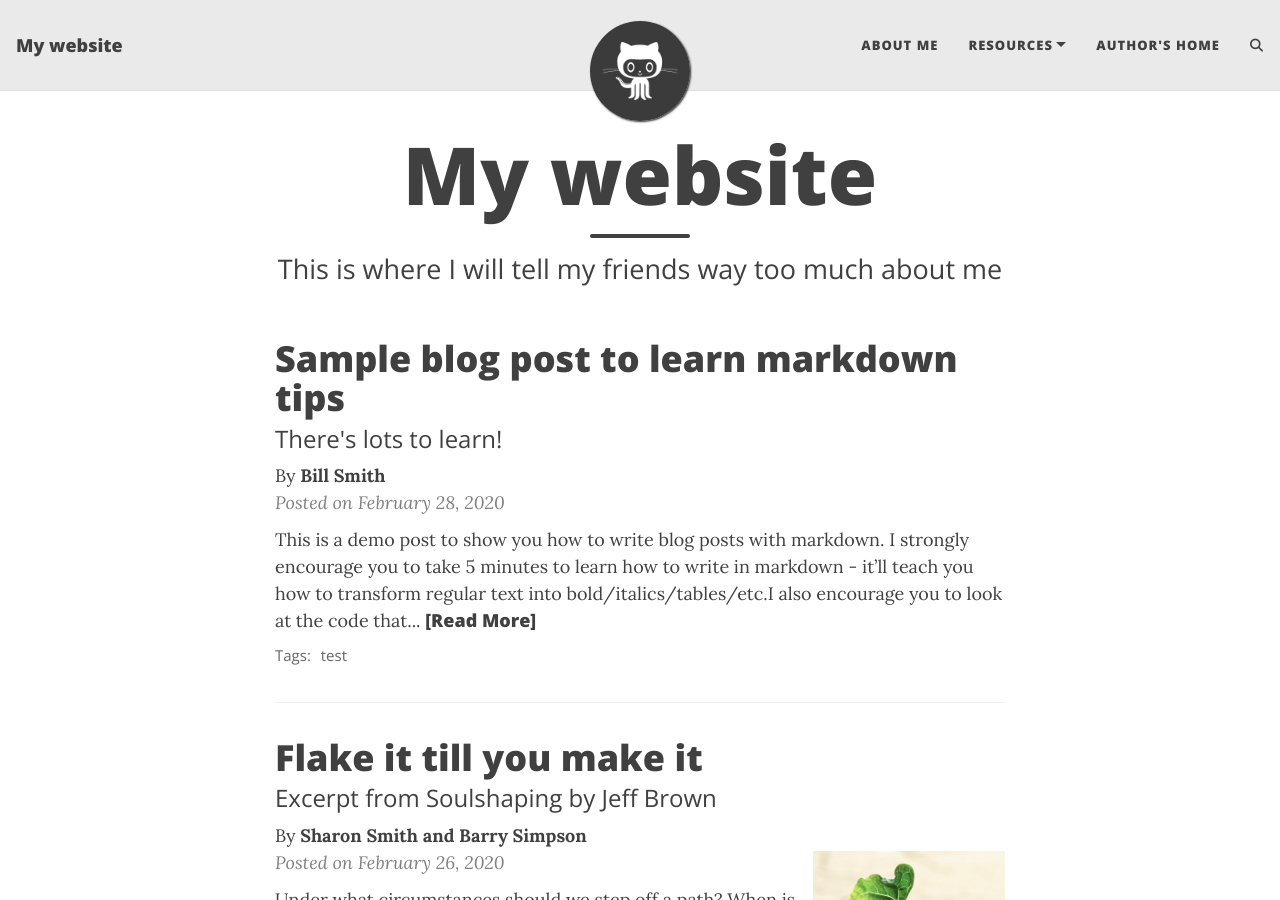
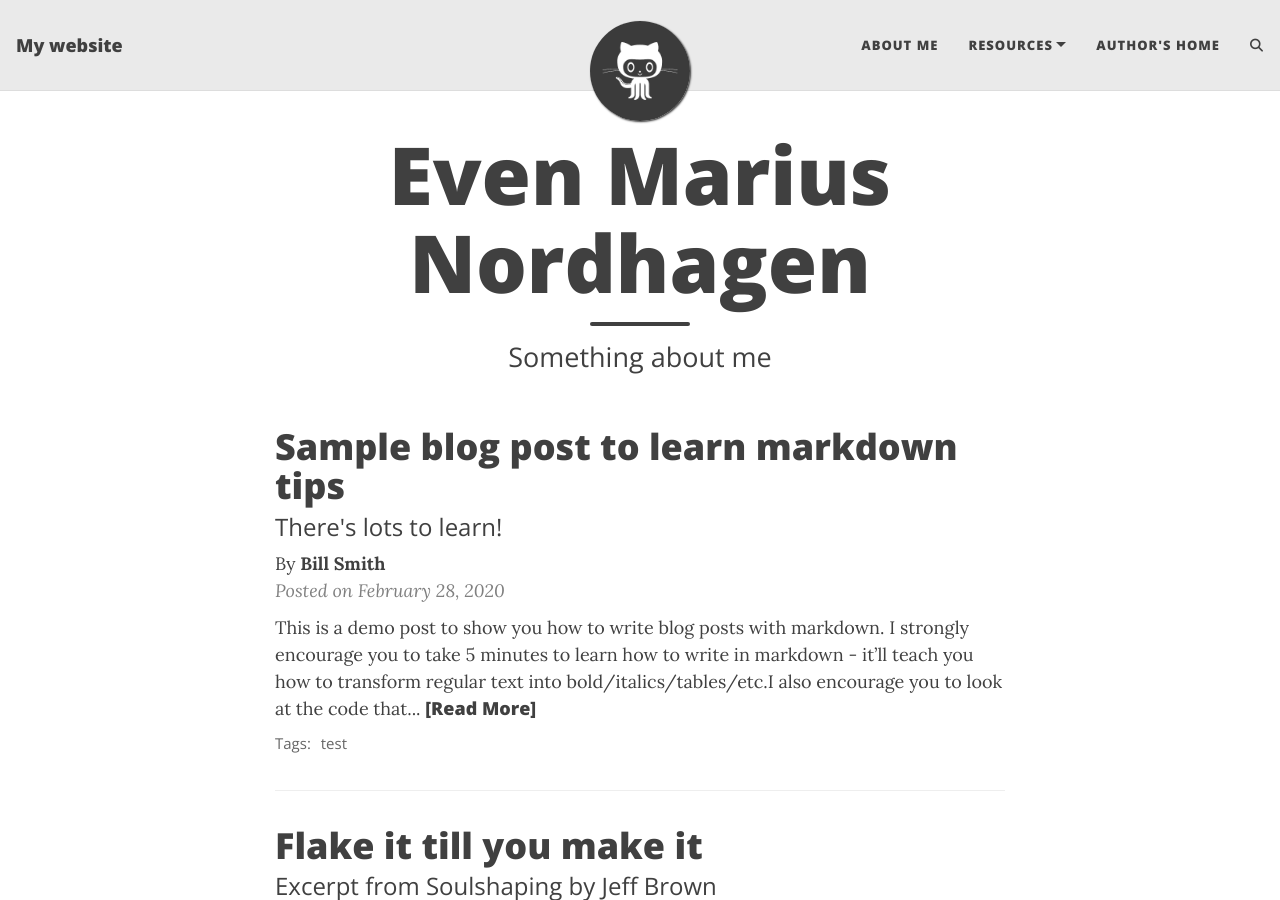
Before and after one commit to evenmn/evenmn.github.io, a Jekyll site: the page built from index.html, in a window 1280 px wide and 900 px high. Built offline with Jekyll 4.4.1, drawn with Linux system fonts in a browser that asks for light colours; the list of posts is cut into pages by our own code; comment, search, counter and statistics services are not loaded.

Commit message:
Updated index

```diff
--- a/index.html
+++ b/index.html
@@ -1,5 +1,5 @@
 ---
 layout: home
-title: My website
-subtitle: This is where I will tell my friends way too much about me
+title: Even Marius Nordhagen
+subtitle: Something about me
 ---
```
